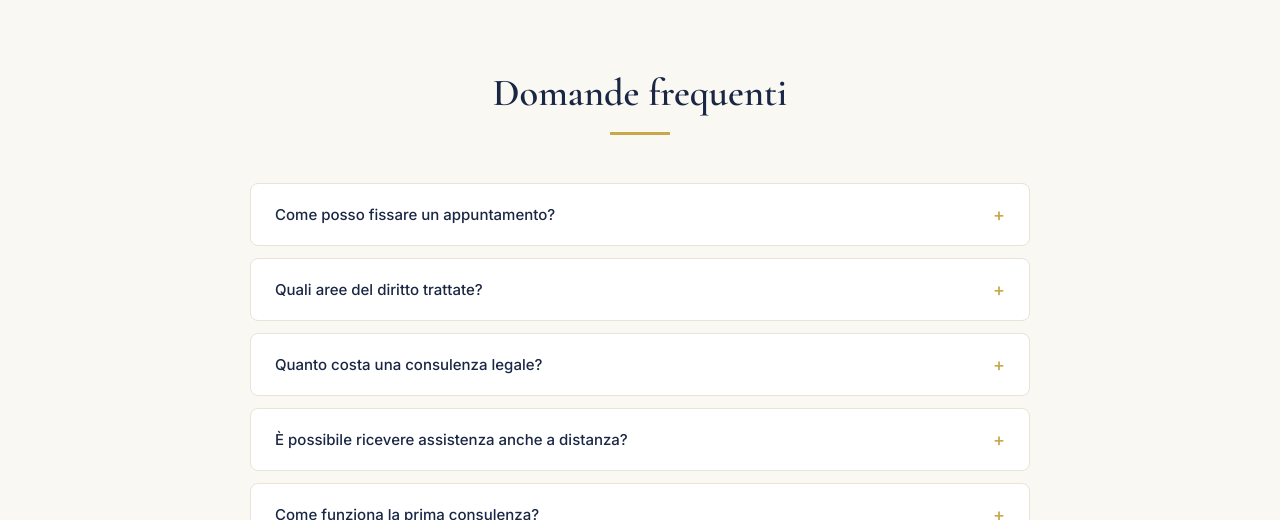
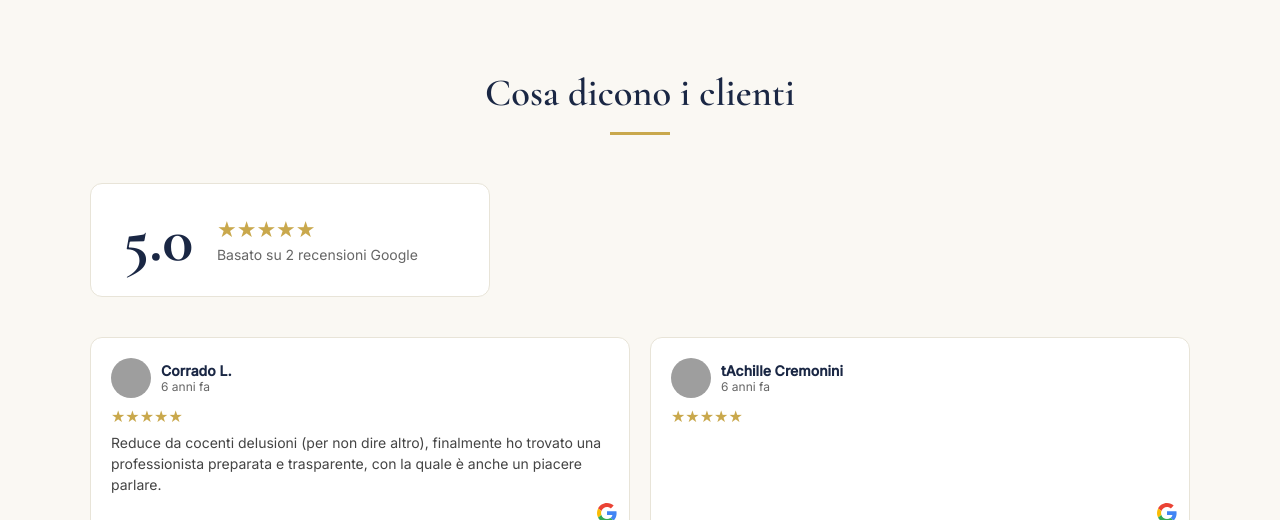
Before and after one commit to testo-gif/carletti-avv-ilaria, a plain HTML site: page index.html in a window 1280 px wide. Shown: the part 2280-2800 px from the top of the page. Drawn offline with nearby package versions, Linux system fonts and the light colour scheme; grey boxes are pictures that could not be loaded.

Commit message:
Add preview

```diff
--- a/index.html
+++ b/index.html
@@ -136,12 +136,12 @@
 </nav>
 
 <section class="hero">
-  <div class="hero-bg"><img src="https://images.unsplash.com/photo-1560250097-0b93528c311a?w=1200&auto=format&fit=crop" alt="Carletti Avv. Ilaria" style="width:100%;height:100%;object-fit:cover;opacity:0.25"></div>
+  <div class="hero-bg"><img src="https://images.unsplash.com/photo-1600880292203-757bb62b4baf?w=1200&auto=format&fit=crop" alt="Carletti Avv. Ilaria" style="width:100%;height:100%;object-fit:cover;opacity:0.25"></div>
   <div class="hero-overlay"></div>
   <div class="hero-content">
     <div class="hero-badge">Avvocato · Bologna</div>
     <h1>Carletti Avv. Ilaria</h1>
-    <p class="hero-sub">Professionista a Bologna</p>
+    <p class="hero-sub">⭐ 5.0 su Google · 2 recensioni</p>
     <p class="hero-addr">📍 Via Antonio Zanolini,  36A, 40126 Bologna</p>
     <a href="tel:+39 051 249916" class="btn-primary">📞 Chiama ora</a>
   </div>
@@ -156,14 +156,14 @@
         <p style="margin-bottom:0">Lo studio legale <strong>Carletti Avv. Ilaria</strong> opera a Bologna con esperienza nella consulenza e nell'assistenza legale. Offriamo un servizio su misura, attento alle esigenze del cliente e orientato al risultato.</p>
         <p>La nostra priorità è accompagnare ogni cliente con competenza e dedizione, garantendo chiarezza, trasparenza e riservatezza in ogni fase del percorso.</p>
         <div class="about-stats">
-
+          <div class="stat-box"><div class="stat-num">5.0</div><div class="stat-label">Valutazione Google</div></div>
           <div class="stat-box"><div class="stat-num">2</div><div class="stat-label">Recensioni</div></div>
           <div class="stat-box"><div class="stat-num">100%</div><div class="stat-label">Dedizione</div></div>
           <div class="stat-box"><div class="stat-num">Bologna</div><div class="stat-label">Sede</div></div>
         </div>
       </div>
       <div class="about-img">
-        <img src="https://images.unsplash.com/photo-1600880292203-757bb62b4baf?w=1200&auto=format&fit=crop" alt="Carletti Avv. Ilaria" style="width:100%;height:100%;object-fit:cover">
+        <img src="https://images.unsplash.com/photo-1521791136064-7986c2920216?w=1200&auto=format&fit=crop" alt="Carletti Avv. Ilaria" style="width:100%;height:100%;object-fit:cover">
       </div>
     </div>
   </div>
@@ -173,11 +173,64 @@
   <div class="container">
     <h2 class="section-title">Servizi offerti</h2>
     <div class="services-grid"><div class="service-item"><div class="service-icon">⚖</div><span>Consulenza legale</span></div><div class="service-item"><div class="service-icon">⚖</div><span>Diritto civile</span></div><div class="service-item"><div class="service-icon">⚖</div><span>Diritto del lavoro</span></div><div class="service-item"><div class="service-icon">⚖</div><span>Diritto penale</span></div><div class="service-item"><div class="service-icon">⚖</div><span>Recupero crediti</span></div><div class="service-item"><div class="service-icon">⚖</div><span>Contrattualistica</span></div></div>
-    <div class="photo-grid"><div class="photo-item" style="background-image:url('https://images.unsplash.com/photo-1521791136064-7986c2920216?w=1200&auto=format&fit=crop')"></div><div class="photo-item" style="background-image:url('https://images.unsplash.com/photo-1572021335469-31706a17aaef?w=1200&auto=format&fit=crop')"></div><div class="photo-item" style="background-image:url('https://images.unsplash.com/photo-1565514158740-064f34bd6cfd?w=1200&auto=format&fit=crop')"></div><div class="photo-item" style="background-image:url('https://images.unsplash.com/photo-1589829545856-d10d557cf95f?w=1200&auto=format&fit=crop')"></div></div>
+    <div class="photo-grid"><div class="photo-item" style="background-image:url('https://images.unsplash.com/photo-1572021335469-31706a17aaef?w=1200&auto=format&fit=crop')"></div><div class="photo-item" style="background-image:url('https://images.unsplash.com/photo-1565514158740-064f34bd6cfd?w=1200&auto=format&fit=crop')"></div><div class="photo-item" style="background-image:url('https://images.unsplash.com/photo-1589829545856-d10d557cf95f?w=1200&auto=format&fit=crop')"></div><div class="photo-item" style="background-image:url('https://images.unsplash.com/photo-1505664194779-8beaceb93744?w=1200&auto=format&fit=crop')"></div></div>
   </div>
 </section>
 
+<section class="section reviews-section">
+  <div class="container">
+    <h2 class="section-title">Cosa dicono i clienti</h2>
+    <div class="rating-summary">
+      <div class="big-rating">5.0</div>
+      <div>
+        <span style="color:#c9a84c;font-size:22px">★★★★★<span style="color:#ccc"></span></span>
+        <div style="color:#666;font-size:14px;margin-top:4px">Basato su 2 recensioni Google</div>
+      </div>
+    </div>
+    <div class="reviews-grid" id="revGrid">
+      <div class="rev-card">
+  <div style="display:flex;gap:10px;align-items:center;margin-bottom:8px">
+    <img src="https://lh3.googleusercontent.com/a/ACg8ocJShkHNLhxCVaIJp0EryoqoG3o7_3mMQs2uNAVxyJ0fuWYbBg=s128-c0x00000000-cc-rp-mo-ba3" style="width:40px;height:40px;border-radius:50%;object-fit:cover">
+    <div>
+      <div style="font-weight:600;font-size:14px;color:#1a2744">Corrado L.</div>
+      <div style="font-size:12px;color:#666">6 anni fa</div>
+    </div>
+  </div>
+  <div style="color:#c9a84c;font-size:16px;margin-bottom:6px">★★★★★</div>
+  <p style="font-size:14px;color:#444;line-height:1.5;margin:0">Reduce da cocenti delusioni (per non dire altro), finalmente ho trovato una professionista preparata e trasparente, con la quale è anche un piacere parlare.</p>
+  <div style="position:absolute;bottom:12px;right:12px"><svg xmlns="http://www.w3.org/2000/svg" viewBox="0 0 48 48" width="20" height="20" style="flex-shrink:0">
+<path fill="#EA4335" d="M24 9.5c3.54 0 6.71 1.22 9.21 3.6l6.85-6.85C35.9 2.38 30.47 0 24 0 14.62 0 6.51 5.38 2.56 13.22l7.98 6.19C12.43 13.72 17.74 9.5 24 9.5z"/>
+<path fill="#4285F4" d="M46.98 24.55c0-1.57-.15-3.09-.38-4.55H24v9.02h12.94c-.58 2.96-2.26 5.48-4.78 7.18l7.73 6c4.51-4.18 7.09-10.36 7.09-17.65z"/>
+<path fill="#FBBC05" d="M10.53 28.59c-.48-1.45-.76-2.99-.76-4.59s.27-3.14.76-4.59l-7.98-6.19C.92 16.46 0 20.12 0 24c0 3.88.92 7.54 2.56 10.78l7.97-6.19z"/>
+<path fill="#34A853" d="M24 48c6.48 0 11.93-2.13 15.89-5.81l-7.73-6c-2.18 1.48-4.97 2.31-8.16 2.31-6.26 0-11.57-4.22-13.47-9.91l-7.98 6.19C6.51 42.62 14.62 48 24 48z"/>
+<path fill="none" d="M0 0h48v48H0z"/></svg></div>
+</div>
+<div class="rev-card">
+  <div style="display:flex;gap:10px;align-items:center;margin-bottom:8px">
+    <img src="https://lh3.googleusercontent.com/a/ACg8ocLWZeGiDUwj-m6b22d3f0QmwLVhadBZ30_jzhZMuSsoo-CJ2g=s128-c0x00000000-cc-rp-mo" style="width:40px;height:40px;border-radius:50%;object-fit:cover">
+    <div>
+      <div style="font-weight:600;font-size:14px;color:#1a2744">tAchille Cremonini</div>
+      <div style="font-size:12px;color:#666">6 anni fa</div>
+    </div>
+  </div>
+  <div style="color:#c9a84c;font-size:16px;margin-bottom:6px">★★★★★</div>
+  <p style="font-size:14px;color:#444;line-height:1.5;margin:0"></p>
+  <div style="position:absolute;bottom:12px;right:12px"><svg xmlns="http://www.w3.org/2000/svg" viewBox="0 0 48 48" width="20" height="20" style="flex-shrink:0">
+<path fill="#EA4335" d="M24 9.5c3.54 0 6.71 1.22 9.21 3.6l6.85-6.85C35.9 2.38 30.47 0 24 0 14.62 0 6.51 5.38 2.56 13.22l7.98 6.19C12.43 13.72 17.74 9.5 24 9.5z"/>
+<path fill="#4285F4" d="M46.98 24.55c0-1.57-.15-3.09-.38-4.55H24v9.02h12.94c-.58 2.96-2.26 5.48-4.78 7.18l7.73 6c4.51-4.18 7.09-10.36 7.09-17.65z"/>
+<path fill="#FBBC05" d="M10.53 28.59c-.48-1.45-.76-2.99-.76-4.59s.27-3.14.76-4.59l-7.98-6.19C.92 16.46 0 20.12 0 24c0 3.88.92 7.54 2.56 10.78l7.97-6.19z"/>
+<path fill="#34A853" d="M24 48c6.48 0 11.93-2.13 15.89-5.81l-7.73-6c-2.18 1.48-4.97 2.31-8.16 2.31-6.26 0-11.57-4.22-13.47-9.91l-7.98 6.19C6.51 42.62 14.62 48 24 48z"/>
+<path fill="none" d="M0 0h48v48H0z"/></svg></div>
+</div>
+    </div>
 
+    </div>
+    <div class="rev-nav">
+      <button onclick="scrollRevs(-1)" class="rev-btn">&#8592;</button>
+      <button onclick="scrollRevs(1)" class="rev-btn">&#8594;</button>
+    </div>
+  </div>
+</section>
 
 <section class="section faq-section">
   <div class="container">
```
